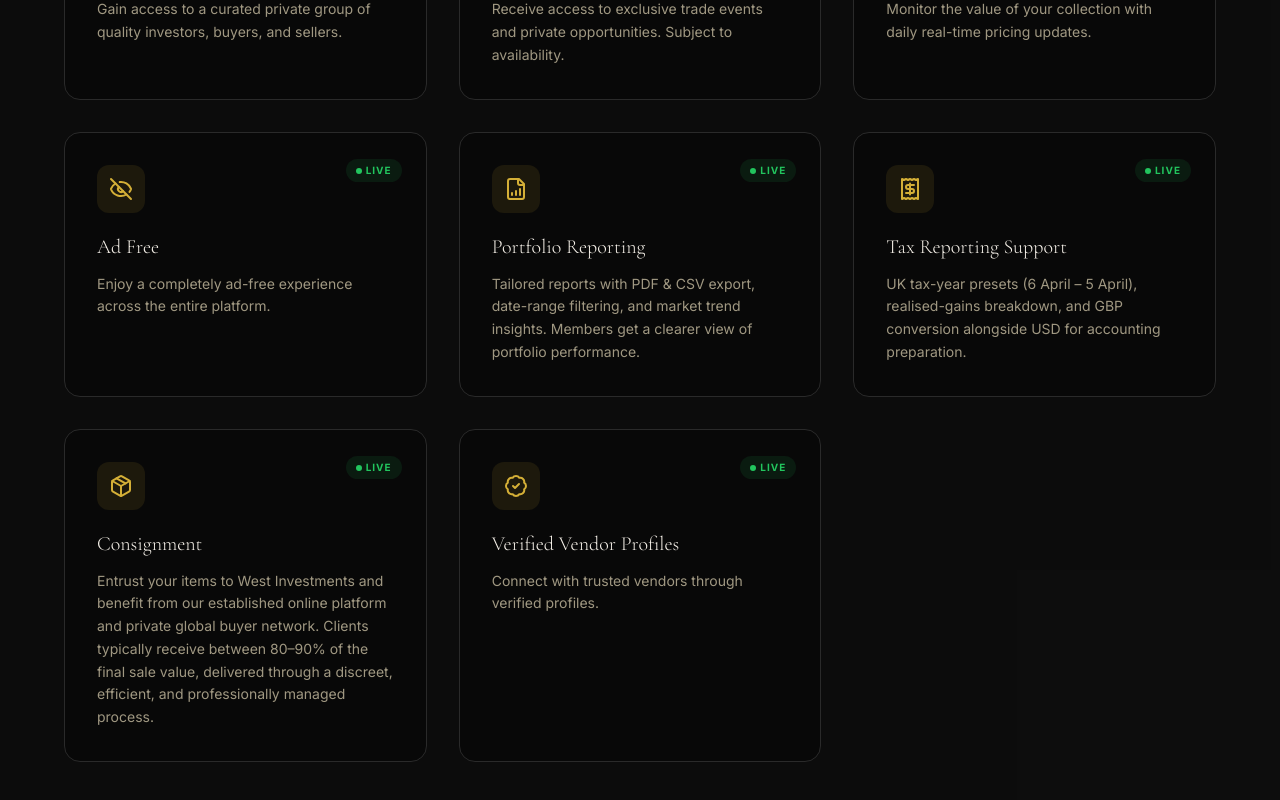
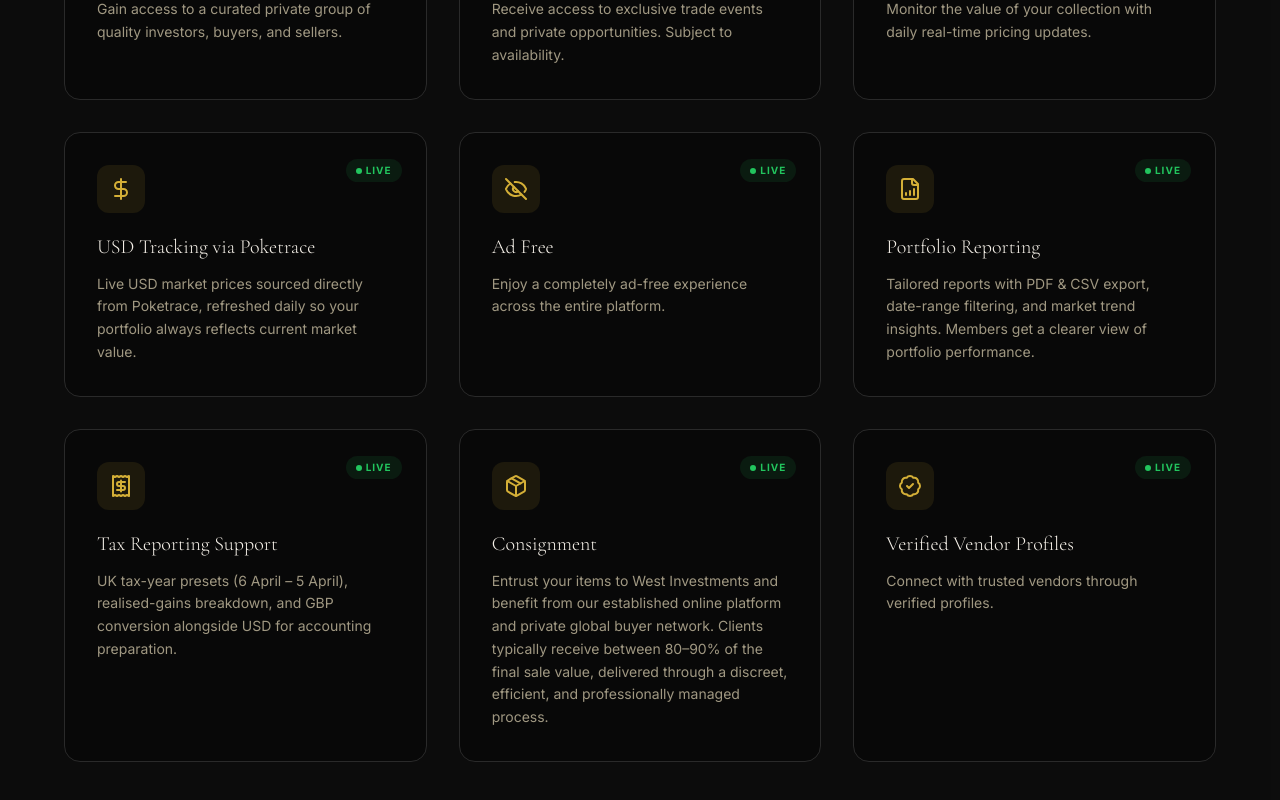
Before and after one commit to jamesjmclaren/pokemonAssets, a Next.js app: page /community in a window 1280 px wide. Shown: the part 2225-3025 px from the top of the page. Built offline with nearby package versions, Linux system fonts and the light colour scheme; no server answers; a web font is replaced by a local one.

Commit message:
Add USD Tracking via Poketrace as a live community feature
https://claude.ai/code/session_01RaLjGU37eEcbFrJxkweTJv

```diff
--- a/src/app/community/page.tsx
+++ b/src/app/community/page.tsx
@@ -30,6 +30,7 @@ import {
   X,
   Package,
   PoundSterling,
+  DollarSign,
 } from "lucide-react";
 
 /* ------------------------------------------------------------------ */
@@ -52,6 +53,7 @@ const features: Feature[] = [
   { icon: MessageCircle, title: "Private WhatsApp Trading Group", description: "Gain access to a curated private group of quality investors, buyers, and sellers.", comingSoon: false },
   { icon: Calendar, title: "Private Trade Events", description: "Receive access to exclusive trade events and private opportunities. Subject to availability.", comingSoon: false },
   { icon: TrendingUp, title: "Portfolio Tracking", description: "Monitor the value of your collection with daily real-time pricing updates.", comingSoon: false },
+  { icon: DollarSign, title: "USD Tracking via Poketrace", description: "Live USD market prices sourced directly from Poketrace, refreshed daily so your portfolio always reflects current market value.", comingSoon: false },
   { icon: EyeOff, title: "Ad Free", description: "Enjoy a completely ad-free experience across the entire platform.", comingSoon: false },
   { icon: FileBarChart, title: "Portfolio Reporting", description: "Tailored reports with PDF & CSV export, date-range filtering, and market trend insights. Members get a clearer view of portfolio performance.", comingSoon: false },
   { icon: ArrowLeftRight, title: "Buy, Sell & Trade History", description: "Quickly view comparable pricing across online listings and recent market activity.", comingSoon: true },
```
